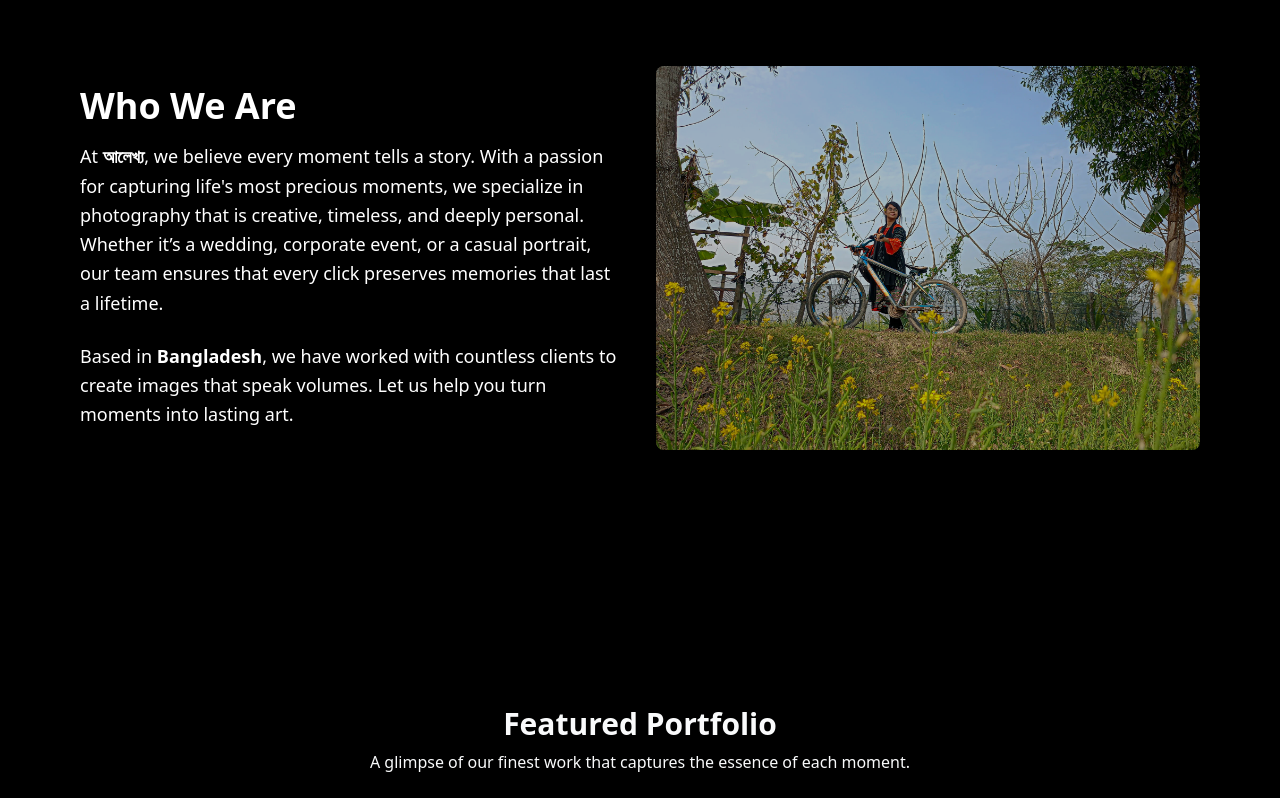
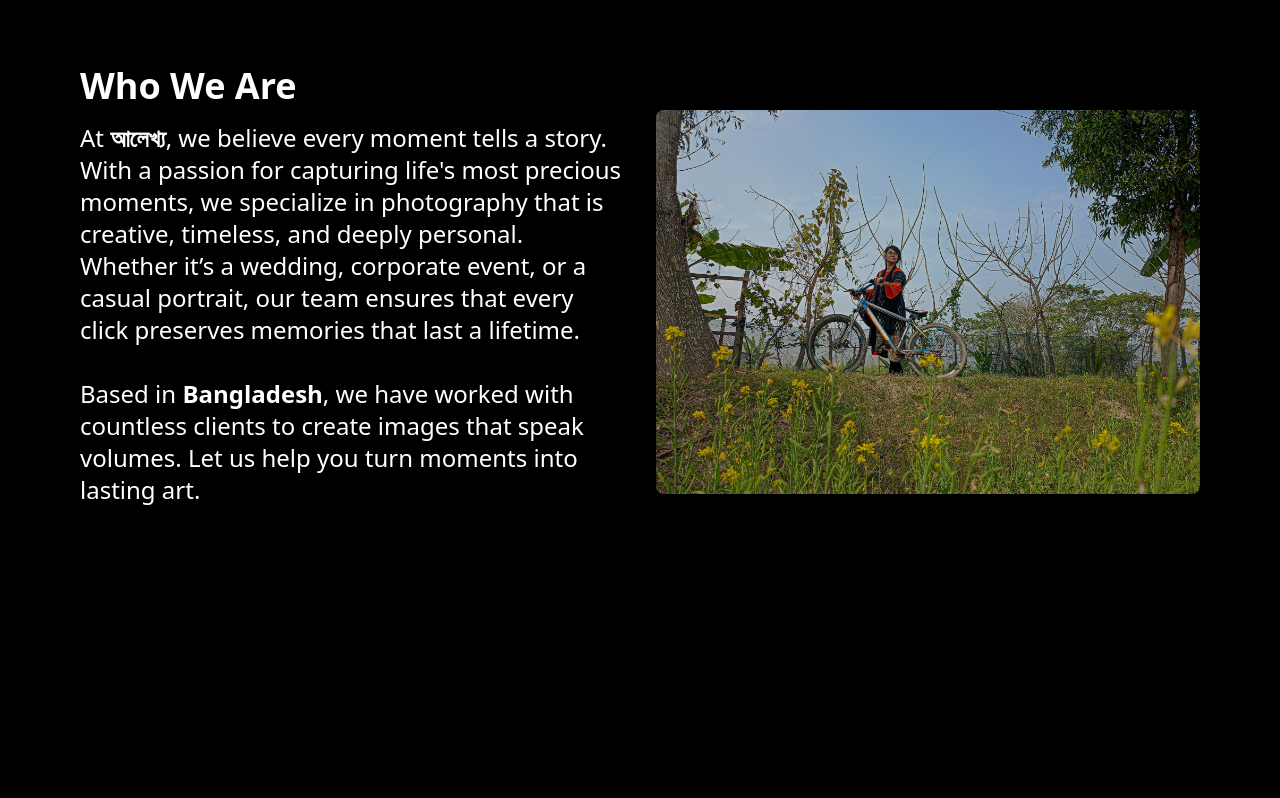
Before and after one commit to turzacse/Alekho-Frontend, a React (Vite) app: page / in a window 1280 px wide. Shown: the part 980-1778 px from the top of the page. Built offline with nearby package versions, Linux system fonts and the light colour scheme.

Commit message:
add loading

```diff
--- a/src/Components/AboutSection/AboutSection.jsx
+++ b/src/Components/AboutSection/AboutSection.jsx
@@ -7,16 +7,25 @@ const AboutSection = () => {
         {/* Text Content */}
         <div className="lg:w-1/2">
           <h2 className="text-4xl font-bold  mb-4">Who We Are</h2>
-          <p className=" text-lg mb-6 leading-relaxed">
+          {/* <p className=" text-lg mb-6 leading-relaxed">
             At <span className=" font-semibold">আলেখ্য</span>, we believe every moment tells a story.
             With a passion for capturing life's most precious moments, we specialize in
             photography that is creative, timeless, and deeply personal. Whether it’s a wedding,
             corporate event, or a casual portrait, our team ensures that every click preserves
             memories that last a lifetime.
+          </p> */}
+          <p className="text-base sm:text-lg md:text-xl lg:text-2xl mb-4 sm:mb-6 md:mb-8 leading-relaxed sm:leading-loose">
+            At <span className="font-semibold">আলেখ্য</span>, we believe every
+            moment tells a story. With a passion for capturing life's most
+            precious moments, we specialize in photography that is creative,
+            timeless, and deeply personal. Whether it’s a wedding, corporate
+            event, or a casual portrait, our team ensures that every click
+            preserves memories that last a lifetime.
           </p>
-          <p className=" text-lg leading-relaxed">
-            Based in <span className="font-semibold">Bangladesh</span>, we have worked with countless
-            clients to create images that speak volumes. Let us help you turn moments into lasting art.
+          <p className=" text-lg text-base sm:text-lg md:text-xl lg:text-2xl mb-4 sm:mb-6 md:mb-8  leading-relaxed">
+            Based in <span className="font-semibold">Bangladesh</span>, we have
+            worked with countless clients to create images that speak volumes.
+            Let us help you turn moments into lasting art.
           </p>
         </div>
 
--- a/src/Components/CallToAction/CallToAction.jsx
+++ b/src/Components/CallToAction/CallToAction.jsx
@@ -2,7 +2,7 @@ import React from "react";
 
 const CallToAction = () => {
   return (
-    <section className="bg-gray-950 py-16 text-white">
+    <section className="bg-gray-950 py-16 mt-4 text-white">
       <div className="container mx-auto px-6 lg:px-20 text-center">
         {/* Heading */}
         <h2 className="text-2xl lg:text-3xl font-bold mb-4">
@@ -10,7 +10,7 @@ const CallToAction = () => {
         </h2>
 
         {/* Subtitle */}
-        <p className=" lg:text-lg mb-8">
+        <p className=" lg:text-lg mb-8 ">
           Transform your precious moments into timeless memories. Get in touch today
           and let our expert team bring your vision to life.
         </p>
--- a/src/Components/FeaturedPortfolio/FeaturedPortfolio.jsx
+++ b/src/Components/FeaturedPortfolio/FeaturedPortfolio.jsx
@@ -40,7 +40,7 @@ const FeaturedPortfolio = () => {
         {/* Section Heading */}
         <div className="text-center mb-8">
           <h2 className="text-3xl font-bold text-gray-50">Featured Portfolio</h2>
-          <p className="text-gray-50 mt-2">
+          <p className="text-gray-50 mt-2 ">
             A glimpse of our finest work that captures the essence of each moment.
           </p>
         </div>
--- /dev/null
+++ b/src/Layout/loading/Loading.jsx
@@ -0,0 +1,11 @@
+import React from 'react'
+import './Loading.css'
+const Loading = () => {
+  return (
+    <div className='loading-container'>
+      <span class="loader"></span>
+    </div>
+  )
+}
+
+export default Loading
--- /dev/null
+++ b/src/Layout/loading/loading.css
@@ -0,0 +1,41 @@
+.loading-container {
+    display: flex;
+    justify-content: center;
+    align-items: center;
+    height: 100vh;
+    width: 100%;
+  }
+.loader {
+    width: 48px;
+    height: 48px;
+    border-radius: 50%;
+    position: relative;
+    animation: rotate 1s linear infinite
+  }
+  .loader::before , .loader::after {
+    content: "";
+    box-sizing: border-box;
+    position: absolute;
+    inset: 0px;
+    border-radius: 50%;
+    border: 5px solid #FFF;
+    animation: prixClipFix 2s linear infinite ;
+  }
+  .loader::after{
+    border-color: #030759;
+    animation: prixClipFix 2s linear infinite , rotate 0.5s linear infinite reverse;
+    inset: 6px;
+  }
+
+  @keyframes rotate {
+    0%   {transform: rotate(0deg)}
+    100%   {transform: rotate(360deg)}
+  }
+
+  @keyframes prixClipFix {
+      0%   {clip-path:polygon(50% 50%,0 0,0 0,0 0,0 0,0 0)}
+      25%  {clip-path:polygon(50% 50%,0 0,100% 0,100% 0,100% 0,100% 0)}
+      50%  {clip-path:polygon(50% 50%,0 0,100% 0,100% 100%,100% 100%,100% 100%)}
+      75%  {clip-path:polygon(50% 50%,0 0,100% 0,100% 100%,0 100%,0 100%)}
+      100% {clip-path:polygon(50% 50%,0 0,100% 0,100% 100%,0 100%,0 0)}
+  }
--- a/src/Pages/Home/Home.jsx
+++ b/src/Pages/Home/Home.jsx
@@ -1,23 +1,40 @@
-import React from 'react';
-import Header from '../../Components/Header/Header';
-import FeaturedPortfolio from '../../Components/FeaturedPortfolio/FeaturedPortfolio';
-import AboutSection from '../../Components/AboutSection/AboutSection';
-import CallToAction from '../../Components/CallToAction/CallToAction';
-import BlogSection from '../../Components/BlogSection/BlogSection';
-import ContactUs from '../../Components/ContactUs/ContactUs';
+import React, { useEffect, useState } from "react";
+import Header from "../../Components/Header/Header";
+import FeaturedPortfolio from "../../Components/FeaturedPortfolio/FeaturedPortfolio";
+import AboutSection from "../../Components/AboutSection/AboutSection";
+import CallToAction from "../../Components/CallToAction/CallToAction";
+import BlogSection from "../../Components/BlogSection/BlogSection";
+import ContactUs from "../../Components/ContactUs/ContactUs";
+import { use } from "react";
+import Loading from "../../Layout/loading/Loading";
 
 const Home = () => {
-    return (
-        <div className='py-10'>
-            <Header/>
-           {/* <img className='w-[100%] md:h-[600px] md:px-20 px-10 rounded-md' src="/photo1.jpg" alt="" /> */}
-           <AboutSection/>
-           <FeaturedPortfolio/>
-           <CallToAction/>
-           <BlogSection/>
-           <ContactUs/>
-        </div>
-    );
+
+  const [isLoading, setIsLoading] = useState(true);
+  useEffect(() => {
+    const timer = setTimeout(() => {
+      setIsLoading(false);
+    }, 4000);
+    return () => clearTimeout(timer);
+  }, []);
+
+  return (
+    <div className="py-10">
+      {isLoading ? (
+        <Loading />
+      ) : (
+        <>
+          <Header />
+          {/* <img className='w-[100%] md:h-[600px] md:px-20 px-10 rounded-md' src="/photo1.jpg" alt="" /> */}
+          <AboutSection />
+          <FeaturedPortfolio />
+          <CallToAction />
+          <BlogSection />
+          <ContactUs />
+        </>
+      )}
+    </div>
+  );
 };
 
 export default Home;
```
